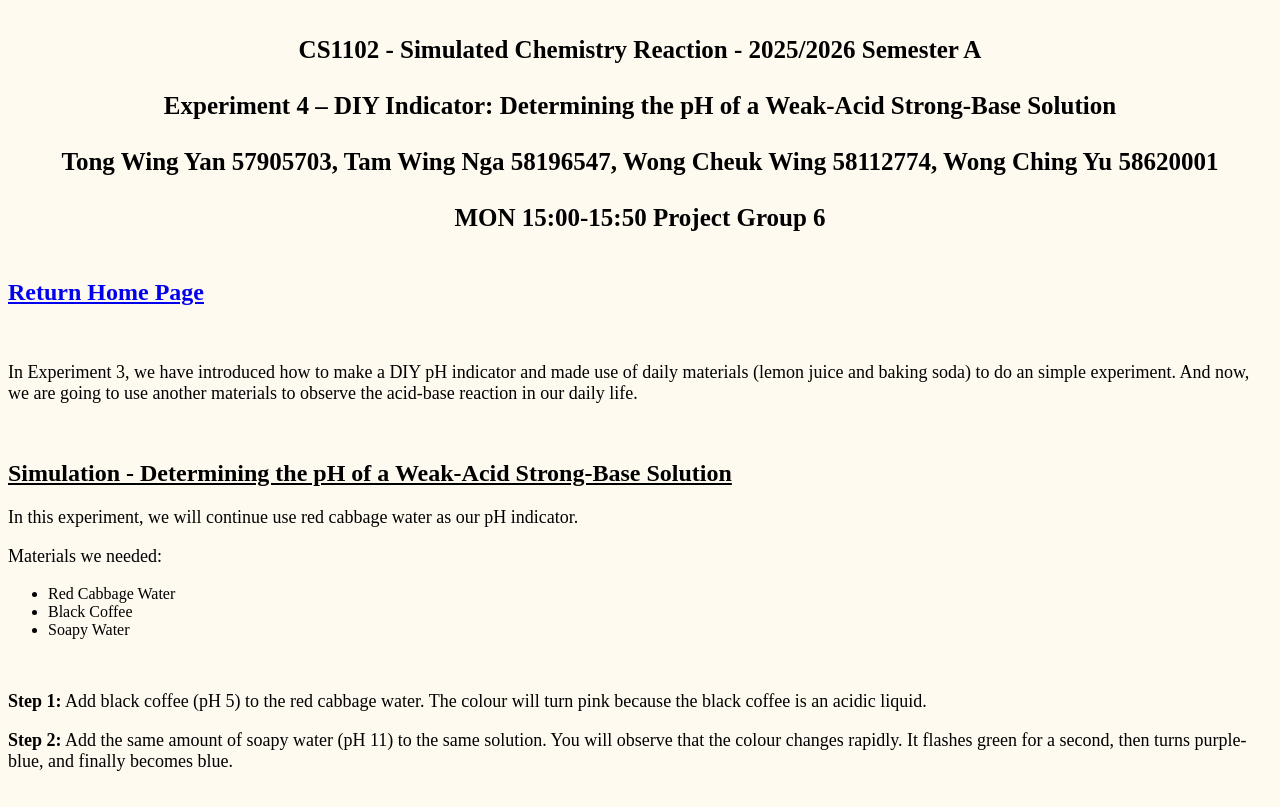
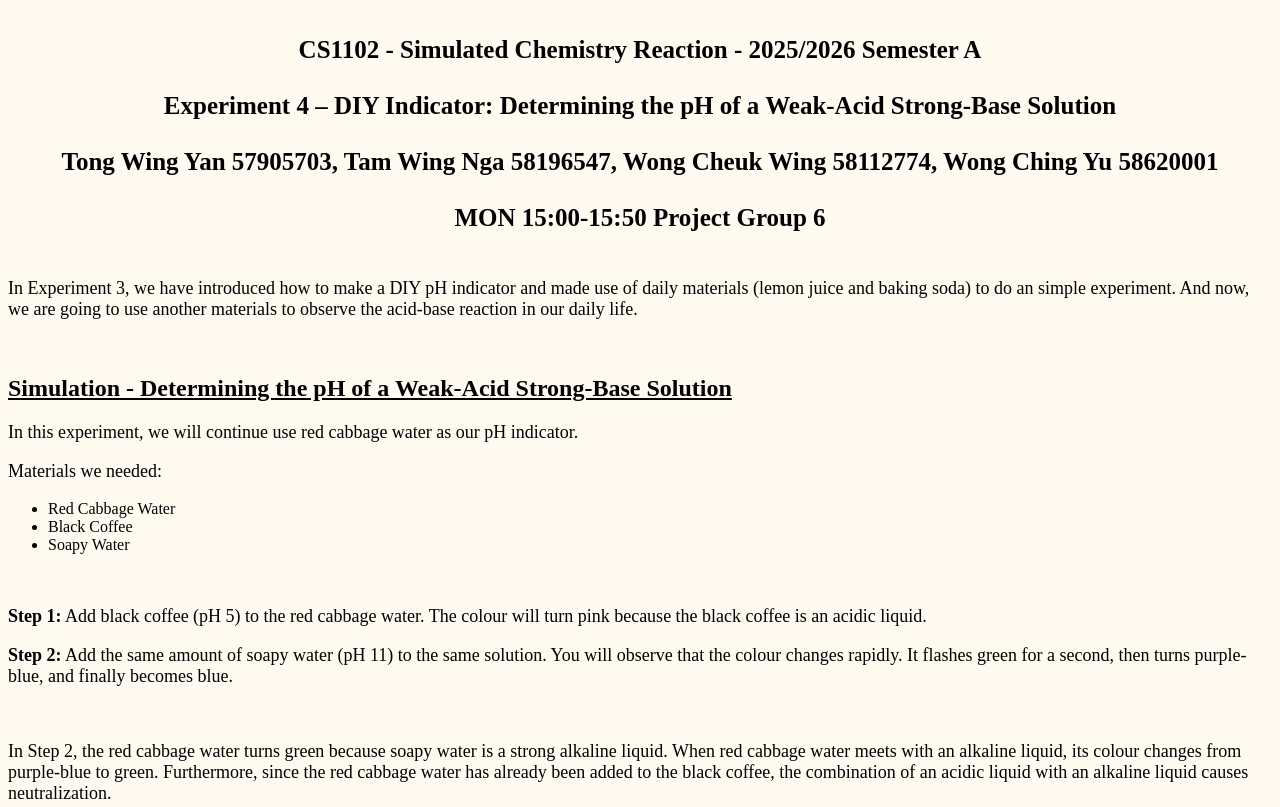
Before and after one commit to CS1102-2526A/Experiment-4, a plain HTML site: page index.html in a window 1280 px wide. Shown: the top 807 px of the page. Drawn offline with Linux system fonts and the light colour scheme.

Commit message:
Update index.html

```diff
--- a/index.html
+++ b/index.html
@@ -144,8 +144,6 @@ color: grey;
 	<br/>MON 15:00-15:50 Project Group 6 </h1>
 	</header>
 
-	<h2><a href="https://cs1102-2526a.github.io/index/">Return Home Page</a></h2><br/>
-
 	<p>In Experiment 3, we have introduced how to make a DIY pH indicator and made use of daily materials (lemon juice and baking soda) to do an simple experiment. And now, we  are going to use another materials to observe the acid-base reaction in our daily life.</p><br/>
 
 	<h2 style="color:black;"><u>Simulation - Determining the pH of a Weak-Acid Strong-Base Solution</u></h2>
```
